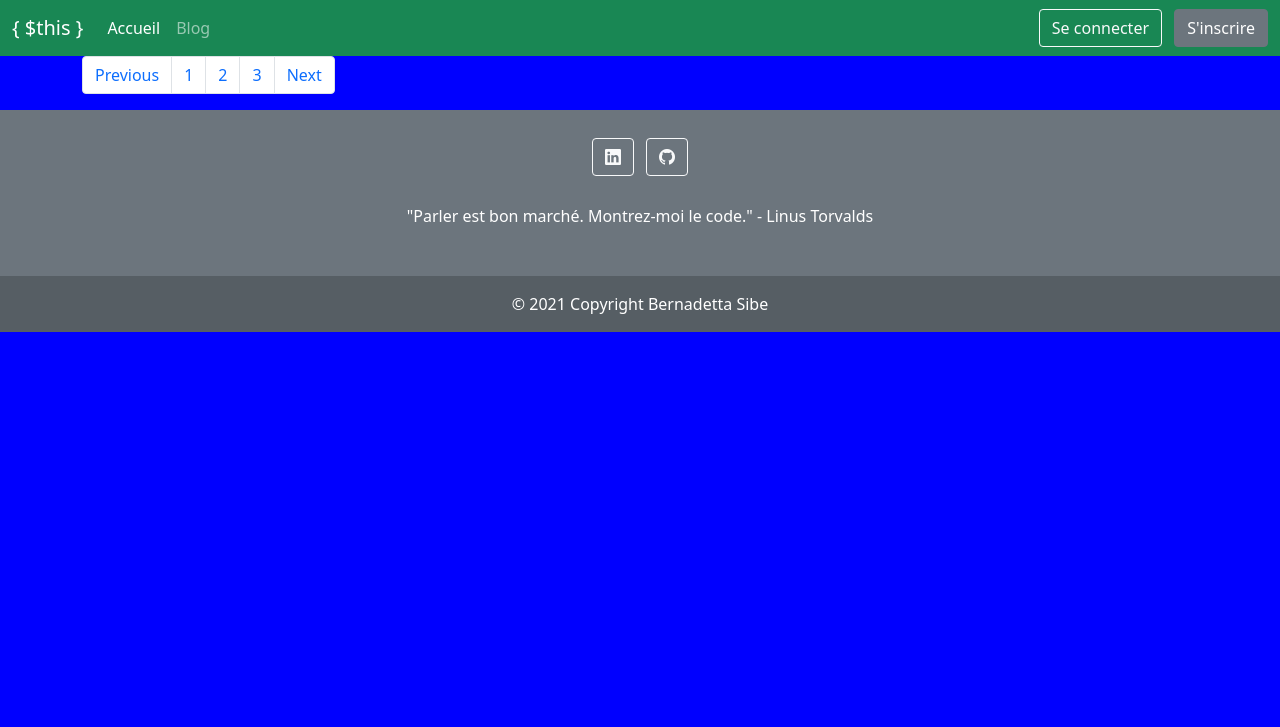
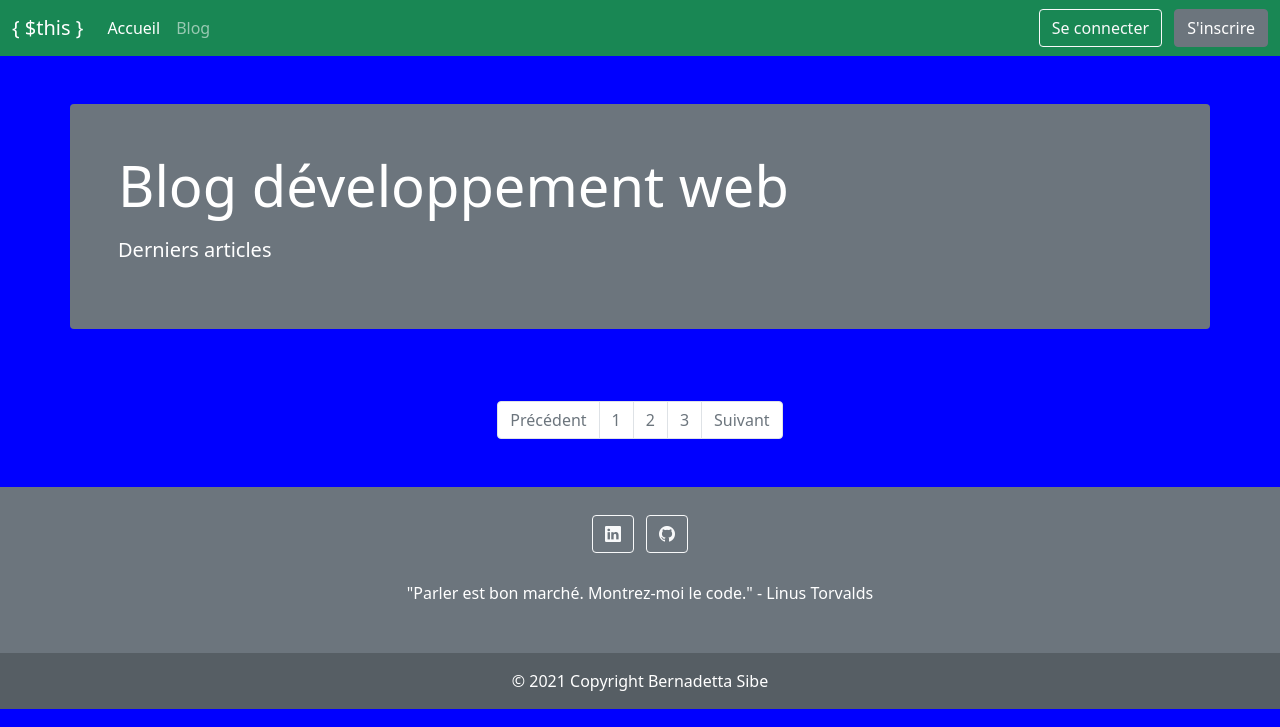
Before and after one commit to bernikw/Projet-3, a PHP site: template templates/frontoffice/posts.html.twig in a window 1280 px wide. Shown: the top 727 px of the page. Run offline with PHP 8.4, Linux system fonts and the light colour scheme; the template is opened without the code that fills it, so the values that code supplies are empty; some libraries are stand-ins or nearby versions.

Commit message:
Added pages posts

```diff
--- a/src/Model/Repository/CommentRepository.php
+++ b/src/Model/Repository/CommentRepository.php
@@ -30,7 +30,7 @@ final class CommentRepository implements EntityRepositoryInterface
 
     public function findBy(array $criteria, array $orderBy = null, int $limit = null, int $offset = null): ?array
     {
-        $this->database->getConnection()->prepare('SELECT * FROM comment WHERE article_id=:article_id');
+        $this->database->getConnection()->prepare('SELECT * FROM comment WHERE article_id=article_id');
         $data = $this->database->execute($criteria);
 
         if ($data === null) {
--- a/templates/frontoffice/layout.html.twig
+++ b/templates/frontoffice/layout.html.twig
@@ -26,10 +26,10 @@
 				<div class="collapse navbar-collapse" id="navbarsmain">
 					<ul class="navbar-nav me-auto">
 						<li class="nav-item">
-							<a class="nav-link active" aria-current="page" href="#">Accueil</a>
+							<a class="nav-link active" aria-current="page" href="http://localhost:8000/#">Accueil</a>
 						</li>
 						<li class="nav-item">
-							<a class="nav-link" href="#">Blog</a>
+							<a class="nav-link" href="http://localhost:8000/?action=posts#">Blog</a>
 						</li>
 					</ul>
 					<div class="text-end">
--- a/templates/frontoffice/posts.html.twig
+++ b/templates/frontoffice/posts.html.twig
@@ -1,41 +1,51 @@
 {% extends "/frontoffice/layout.html.twig" %}
-
 
 {% block content %}
 
+<!--Header section -->
 	<section class="blog">
 		<div class="container">
 			<div class="row">
-					{% for post in posts %}
-						<div class="col-sm-4">
-							<div class="card" >
-								<div class="card-body">
-									<h5 class="card-title">{{ post.title }}</h5>
-									<p class="card-text">{{ post.text}}</p>
-									<a href="index.php?action=post&id={{ post.id}}" class="btn btn-primary">Lire le post</a>
+				<div class="p-4 p-md-5 mb-4 text-white rounded bg-secondary my-5">
+					<div class="col-md-8 px-0">
+						<h1 class="display-4">Blog développement web</h1>
+						<p class="lead my-3">Derniers articles</p>
+					</div>
 				</div>
 			</div>
 		</div>
 
+<!--Post section -->
+		<div class="container">
+			<div class="row">
+				{% for post in posts %}
+					<div class="col-sm-4 my-2">
+						<div class="card" style="width: 20rem;">
+							<div class="card-body">
+								<h5 class="card-title">{{ post.title }}</h5>
+								<p class="card-text">{{ post.text}}</p>
+								<a href="index.php?action=post&id={{ post.id}}" class="btn btn-success">Lire le post</a>
+							</div>
+						</div>
+					</div>
 				{% endfor %}
-
-
-					<nav aria-label="Page navigation example">
-						<ul class="pagination">
+<!--Pagination section -->
+				<nav class="text-center">
+					<ul class="pagination justify-content-center my-5">
 						<li class="page-item">
-								<a class="page-link" href="#">Previous</a>
+							<a class="page-link link-secondary" href="#">Précédent</a>
 						</li>
 						<li class="page-item">
-								<a class="page-link" href="#">1</a>
+							<a class="page-link link-secondary" href="#">1</a>
 						</li>
 						<li class="page-item">
-								<a class="page-link" href="#">2</a>
+							<a class="page-link link-secondary" href="#">2</a>
 						</li>
 						<li class="page-item">
-								<a class="page-link" href="#">3</a>
+							<a class="page-link link-secondary" href="#">3</a>
 						</li>
 						<li class="page-item">
-								<a class="page-link" href="#">Next</a>
+							<a class="page-link link-secondary" href="#">Suivant</a>
 						</li>
 					</ul>
 				</nav>
```
Also changed, not shown: src/Model/Repository/PostRepository.php (+9 -5 lines), templates/frontoffice/form.html.twig (deleted, +0 -21 lines), templates/frontoffice/home.html.twig (+6 -8 lines), templates/frontoffice/post.html.twig (+21 -18 lines), public/images/article-1.jpg (added), public/images/article-2.jpg (added), public/images/photoheader.png (deleted). Lines whose indentation alone changed are shown as unchanged.
